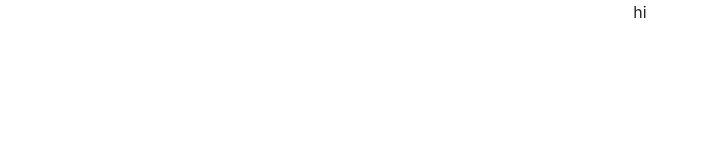
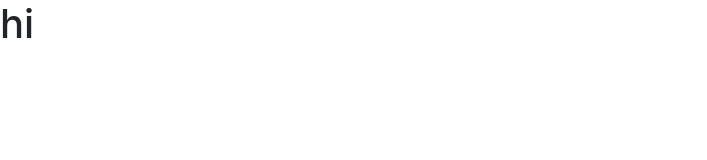
Before and after one commit to pkeane1/PK-Bets, a React (Create React App) app in the folder client/: page / in a window 1280 px wide. Shown: the top 160 px of the page, without its empty margins (0-707 px from the left). Built offline with nearby package versions, Linux system fonts and the light colour scheme.

Commit message:
components and pages set up along with router

```diff
--- a/client/src/App.js
+++ b/client/src/App.js
@@ -1,11 +1,13 @@
 import React from 'react';
 import './App.css';
+import { BrowserRouter as Router, Route, Switch } from "react-router-dom";
+import Home from "./pages/Home"
 
 function App() {
   return (
-    <div className="App">
-      hi
-    </div>
+   <Router>
+       <Route exact path="/" component={Home} />
+   </Router>
   );
 }
 
--- /dev/null
+++ b/client/src/pages/Home.jsx
@@ -0,0 +1,11 @@
+import React from 'react';
+
+
+const Home = () => {
+    return(
+        <h1>hi</h1>
+    )
+}
+
+
+export default Home;
```
